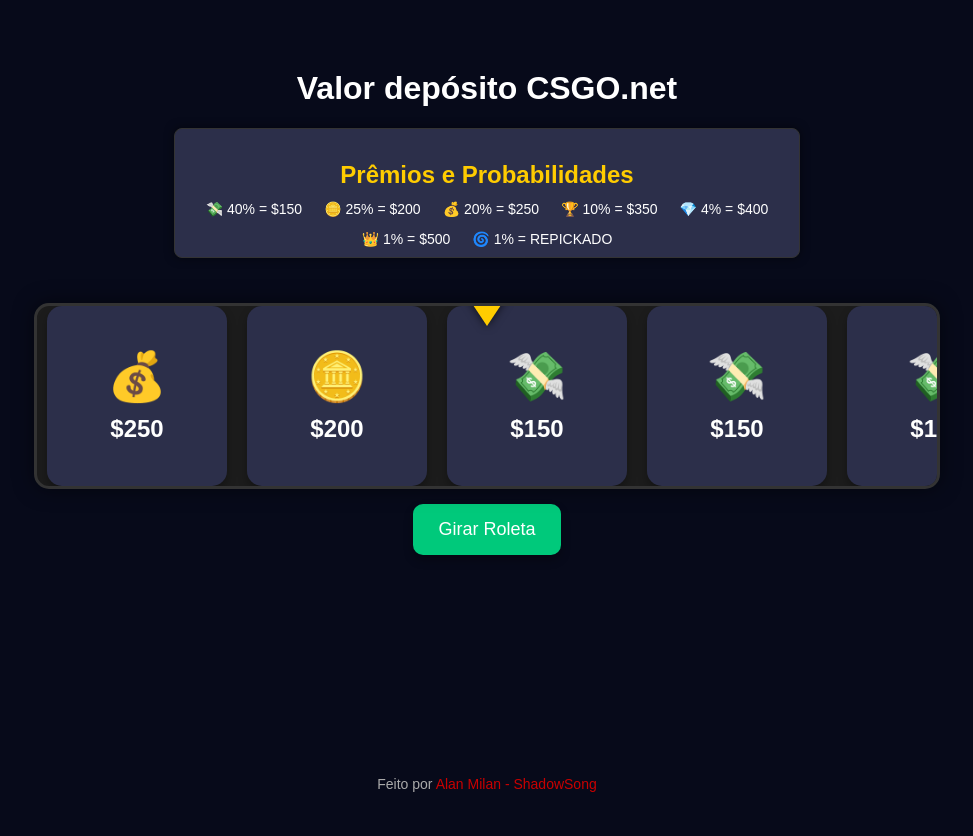
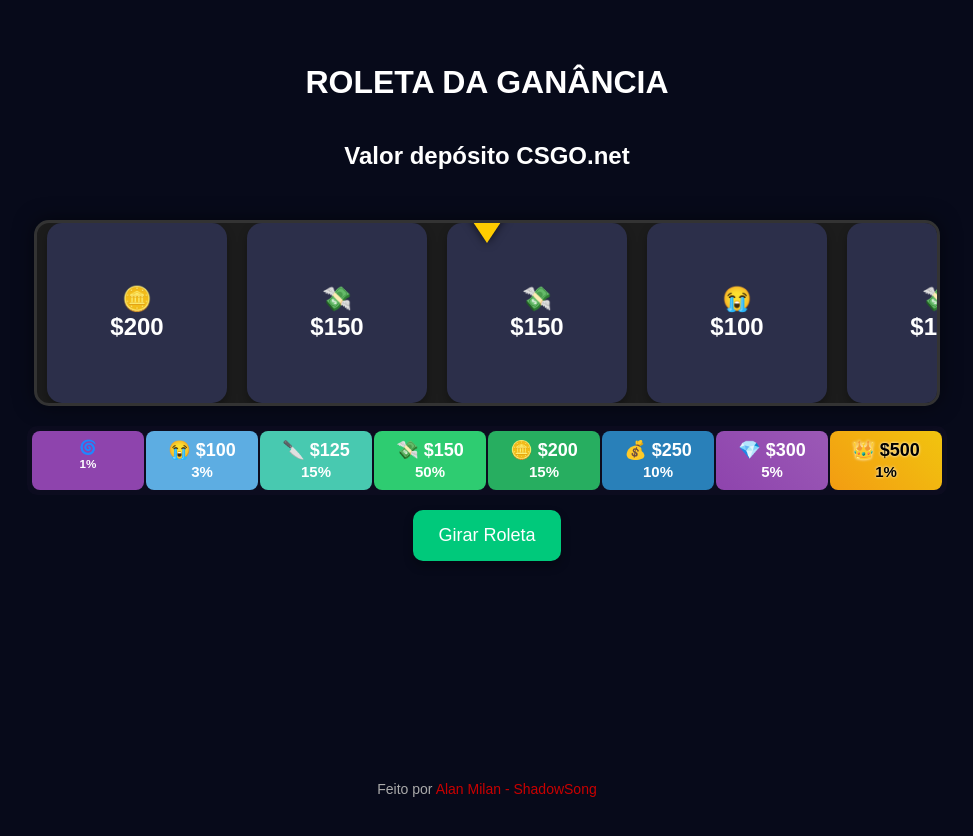
Before and after one commit to alanmilan/valordeposito, a plain HTML site: page index.html in a window 1280 px wide. Shown: the whole page, without its empty margins (153-1126 px from the left). Drawn offline with Linux system fonts and the light colour scheme.

Commit message:
Update index.html

```diff
--- a/index.html
+++ b/index.html
@@ -17,44 +17,6 @@
       min-height: 100vh;
       margin: 0;
       overflow: hidden;
-  }
-
-  .tabela-probabilidades {
-    background: #2c2f4a;
-    padding: 8px 12px; /* compactado */
-    border-radius: 8px;
-    border: 1px solid #333;
-    box-shadow: 0 0 10px rgba(0,0,0,0.5);
-    font-size: 14px; /* menor */
-    margin-bottom: 15px; /* menor espaço abaixo */
-    width: 90%;
-    max-width: 600px; /* menor largura máxima */
-    text-align: center;
-  }
-
-  .tabela-probabilidades h3 {
-    color: #ffcc00;
-    margin-bottom: 10px;
-    font-size: 24px;
-  }
-
-  .tabela-probabilidades ul {
-    list-style: none;
-    padding: 0;
-    margin: 0;
-    display: inline-flex;
-    flex-wrap: wrap;
-    gap: 10px; /* menor gap */
-    justify-content: center;
-  }
-
-  .tabela-probabilidades li {
-    font-size: 14px; /* menor fonte */
-    display: flex;
-    align-items: center;
-    gap: 5px; /* menor gap */
-    white-space: nowrap;
-    padding: 2px 6px;
     }
 
     .roleta-container {
@@ -115,6 +77,67 @@
       filter: drop-shadow(0 0 5px rgba(0, 0, 0, 0.7));
     }
 
+    .premios-barra {
+      display: flex;
+      justify-content: center;
+      flex-wrap: nowrap;
+      overflow-x: auto;
+      margin-top: 20px;
+      border-radius: 10px;
+      background: #0c0c1f;
+      padding: 5px;
+      gap: 2px;
+    }
+
+    .premio-box {
+      flex: 1;
+      min-width: 100px;
+      text-align: center;
+      padding: 8px 6px;
+      color: #fff;
+      font-size: 18px;
+      font-weight: bold;
+      border-radius: 8px;
+      white-space: nowrap;
+    }
+
+    .premio-100 { background: #5dade2; }
+    .premio-125 { background: #48c9b0; }
+    .premio-150 { background: #2ecc71; }
+    .premio-200 { background: #27ae60; }
+    .premio-250 { background: #2980b9; }
+    .premio-300 {
+      background: linear-gradient(45deg, #8e44ad, #9b59b6);
+      color: #fff;
+    }
+    .premio-500 {
+      background: linear-gradient(45deg, #f39c12, #f1c40f);
+      color: #000;
+      text-shadow: 0 0 3px #fff;
+    }
+    .premio-REPICK {
+      background: #8e44ad;
+      font-size: 14px;
+    }
+
+    #confetti {
+      position: fixed;
+      top: 0;
+      left: 0;
+      width: 100vw;
+      height: 100vh;
+      pointer-events: none;
+      background: radial-gradient(circle, rgba(255,255,255,0.2) 0%, transparent 70%);
+      animation: piscar 0.15s infinite alternate;
+      display: none;
+      z-index: 999;
+    }
+
+    @keyframes piscar {
+      from { opacity: 0.2; }
+      to { opacity: 0.8; }
+    }
+
     button {
       margin: 15px 10px;
       background: #00c97b;
@@ -133,27 +156,10 @@
       transform: translateY(-2px);
     }
 
-  button:active {
-    transform: translateY(0);
-  }
-
     button:disabled {
       background: #555;
       cursor: not-allowed;
       opacity: 0.7;
-  }
-
-  button#resetBtn {
-    background: #d14141;
-  }
-
-  button#resetBtn:hover {
-    background: #e05151;
-  }
-
-  .emoji {
-    font-size: 48px;
-    margin-bottom: 10px;
     }
 
     #resultado {
@@ -172,6 +178,8 @@
       min-height: 24px;
     }
 
+
+
     footer {
       margin-top: 40px;
       padding: 20px 0;
@@ -188,61 +196,64 @@
       text-decoration: underline;
       color: #c90000;
     }
+
   </style>
 </head>
 <body>
-  <h1>Valor depósito CSGO.net</h1>
-
-  <div class="tabela-probabilidades">
-    <h3>Prêmios e Probabilidades</h3>
-    <ul id="listaPremios"></ul>
-  </div>
+  <h1>ROLETA DA GANÂNCIA</h1>
+  <h2>Valor depósito CSGO.net</h2>
 
   <div class="roleta-container">
     <div class="roleta" id="roleta"></div>
     <div class="roleta-pointer"></div>
   </div>
 
+  <div class="premios-barra" id="barraPremios"></div>
+
   <div>
     <button id="spinBtn">Girar Roleta</button>
-
   </div>
 
   <h2 id="resultado"></h2>
   <p id="probReal"></p>
+
+  <div id="confetti"></div>
 
   <audio id="tickSound" src="tick_sound.mp3" preload="auto"></audio>
   <audio id="winSound" src="https://www.soundjay.com/button/button-3.wav" preload="auto"></audio>
 
   <script>
     const premios = [
-      { valor: 150, prob: 0.40, emoji: "💸" },
-      { valor: 200, prob: 0.25, emoji: "🪙" },
-      { valor: 250, prob: 0.20, emoji: "💰" },
-      { valor: 350, prob: 0.10, emoji: "🏆" },
-      { valor: 400, prob: 0.04, emoji: "💎" },
-      { valor: 500, prob: 0.01, emoji: "👑" },
-      { valor: "REPICKADO", prob: 0.005, emoji: "🌀" }
+      { valor: "REPICK", prob: 0.01, emoji: "🌀", faixa: "1%" },
+      { valor: 100, prob: 0.03, emoji: "😭", faixa: "3%" },
+      { valor: 125, prob: 0.15, emoji: "🔪", faixa: "15%" },
+      { valor: 150, prob: 0.50, emoji: "💸", faixa: "50%" },
+      { valor: 200, prob: 0.15, emoji: "🪙", faixa: "15%" },
+      { valor: 250, prob: 0.10, emoji: "💰", faixa: "10%" },
+      { valor: 300, prob: 0.05, emoji: "💎", faixa: "5%" },
+      { valor: 500, prob: 0.01, emoji: "👑", faixa: "1%" }
     ];
 
     const roleta = document.getElementById("roleta");
     const resultado = document.getElementById("resultado");
     const probReal = document.getElementById("probReal");
     const spinBtn = document.getElementById("spinBtn");
-    const resetBtn = document.getElementById("resetBtn");
     const winSound = document.getElementById("winSound");
     const tickSound = document.getElementById("tickSound");
+    const confetti = document.getElementById("confetti");
 
     let isSpinning = false;
     let itemFullWidth = 200;
     let clones = [];
 
-    function preencherTabelaProbabilidades() {
-      const ul = document.getElementById("listaPremios");
-      ul.innerHTML = "";
+    function preencherBarraPremios() {
+      const barra = document.getElementById("barraPremios");
+      barra.innerHTML = "";
       premios.forEach(p => {
-        let textoValor = (p.valor === "REPICKADO") ? p.valor : `$${p.valor}`;
-        ul.innerHTML += `<li>${p.emoji} ${Math.round(p.prob * 100)}% = ${textoValor}</li>`;
+        const div = document.createElement("div");
+        div.className = `premio-box premio-${p.valor}`;
+        div.innerHTML = `${p.emoji} ${p.valor === "REPICK" ? "" : "$" + p.valor}<br><small>${p.faixa}</small>`;
+        barra.appendChild(div);
       });
     }
 
@@ -263,8 +274,8 @@
         const { premio } = escolherPremio();
         const item = document.createElement("div");
         item.className = "item";
-        item.dataset.valor = (premio.valor === "REPICKADO") ? "REPICKADO" : premio.valor;
-        item.innerHTML = `<div class="emoji">${premio.emoji}</div>${(premio.valor === "REPICKADO") ? premio.valor : `$${premio.valor}`}`;
+        item.dataset.valor = premio.valor;
+        item.innerHTML = `<div class="emoji">${premio.emoji}</div>${premio.valor === "REPICK" ? premio.valor : `$${premio.valor}`}`;
         roleta.appendChild(item);
         clones.push(item);
       }
@@ -337,8 +348,12 @@
         clones[index].classList.add("highlight");
         winSound.play();
 
-        let textoPremio = premioFinal.valor === "REPICKADO" ? premioFinal.valor : `R$${premioFinal.valor}`;
-        resultado.textContent = `Você ganhou um deposito no valor de: ${premioFinal.valor === "REPICKADO" ? premioFinal.valor : `$${premioFinal.valor}`}! 🎉`;
+        if (typeof premioFinal.valor === "number" && premioFinal.valor > 200) {
+          confetti.style.display = "block";
+          setTimeout(() => confetti.style.display = "none", 2500);
+        }
+
+        resultado.textContent = `Você ganhou um depósito no valor de: ${premioFinal.valor === "REPICK" ? premioFinal.valor : `$${premioFinal.valor}`}! 🎉`;
         probReal.textContent = `Probabilidade: ${(r * 100).toFixed(2)}%`;
         isSpinning = false;
         spinBtn.disabled = false;
@@ -351,17 +366,12 @@
       setTimeout(() => girarRoleta(), 100);
     });
 
-
-
-    preencherTabelaProbabilidades();
+    preencherBarraPremios();
     gerarItens();
   </script>
-
 
     <footer>
     Feito por <a href="https://github.com/alanmilan" target="_blank" rel="noopener noreferrer">Alan Milan - ShadowSong</a>
   </footer>
 </body>
-
-
 </html>
```
Lines whose indentation alone changed are shown as unchanged.
